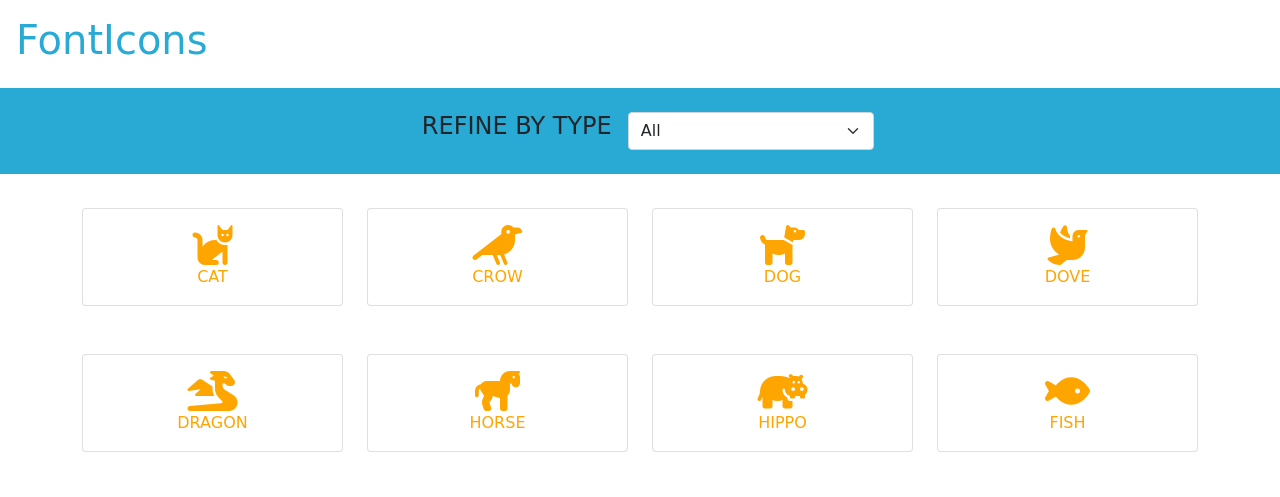
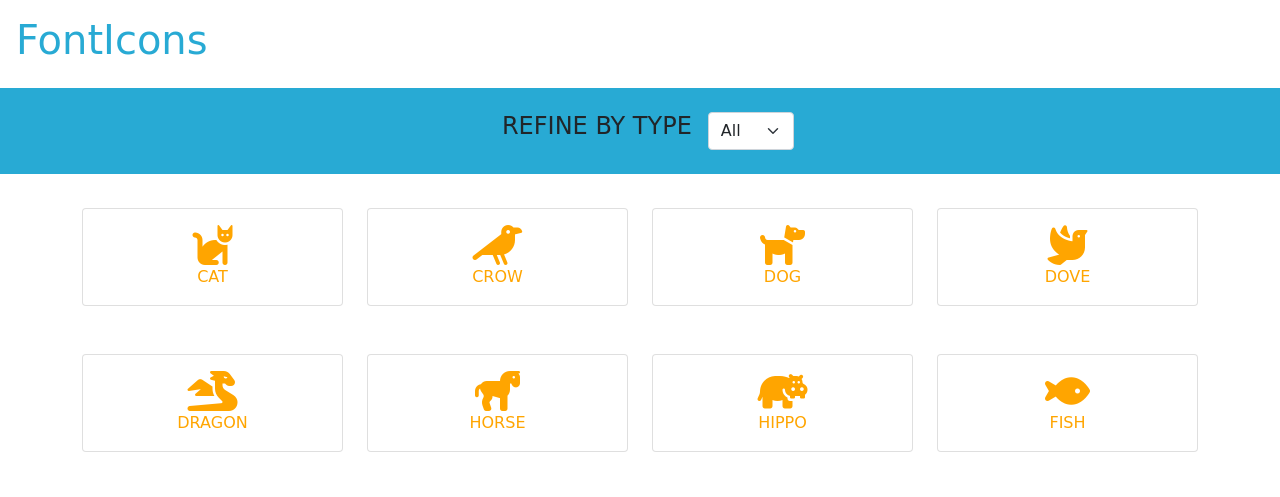
Before and after one commit to gianynx/js-es6-icons, a plain HTML site: page index.html in a window 1280 px wide. Shown: the top 497 px of the page. Drawn offline with nearby package versions, Linux system fonts and the light colour scheme; a web font is replaced by a local one.

Commit message:
modify form-select width

```diff
--- a/css/style.css
+++ b/css/style.css
@@ -20,7 +20,7 @@ h1 {
 }
 
 .form-select {
-    width: 20%;
+    width: 7%;
 }
 
 main {
```
